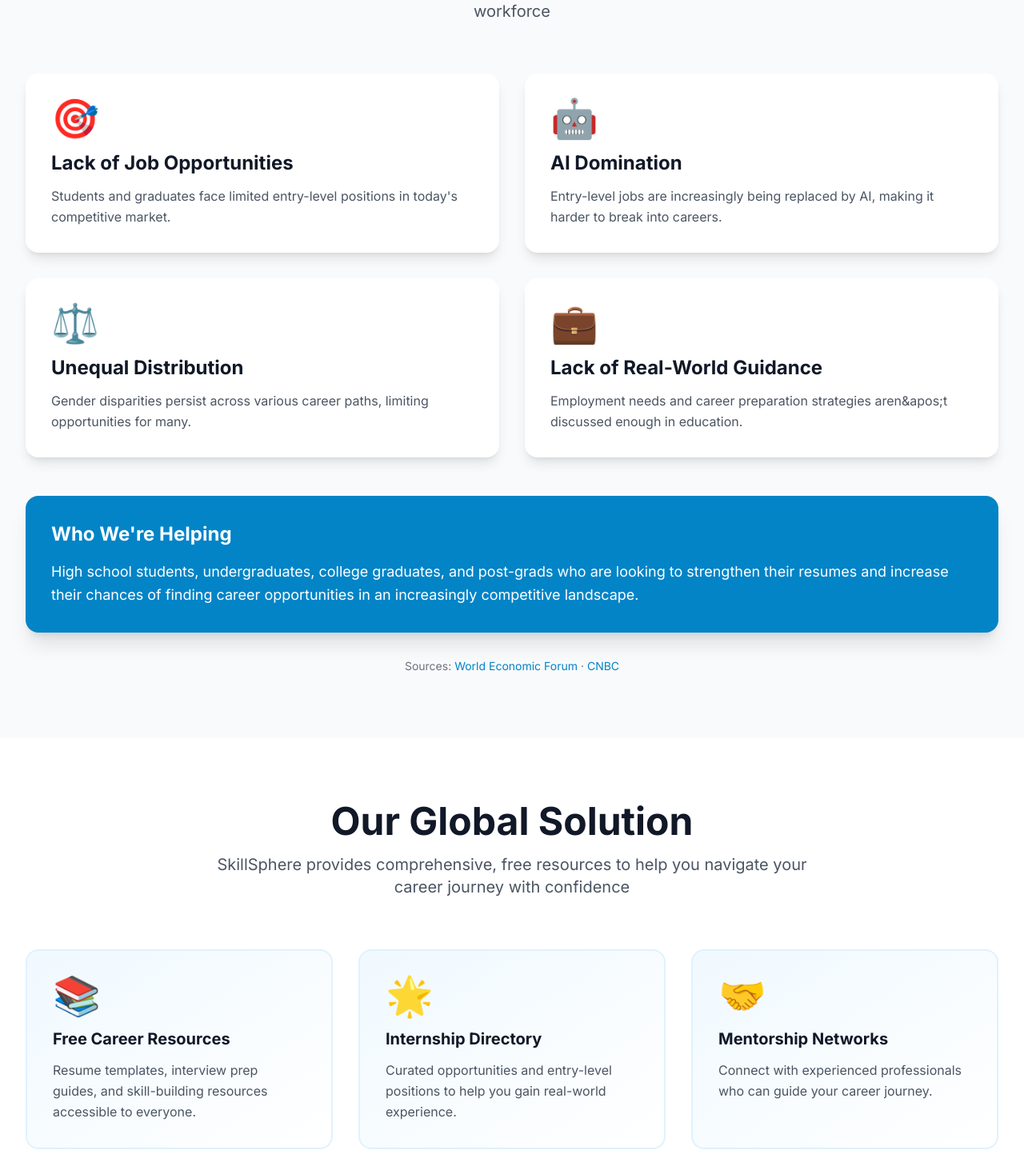
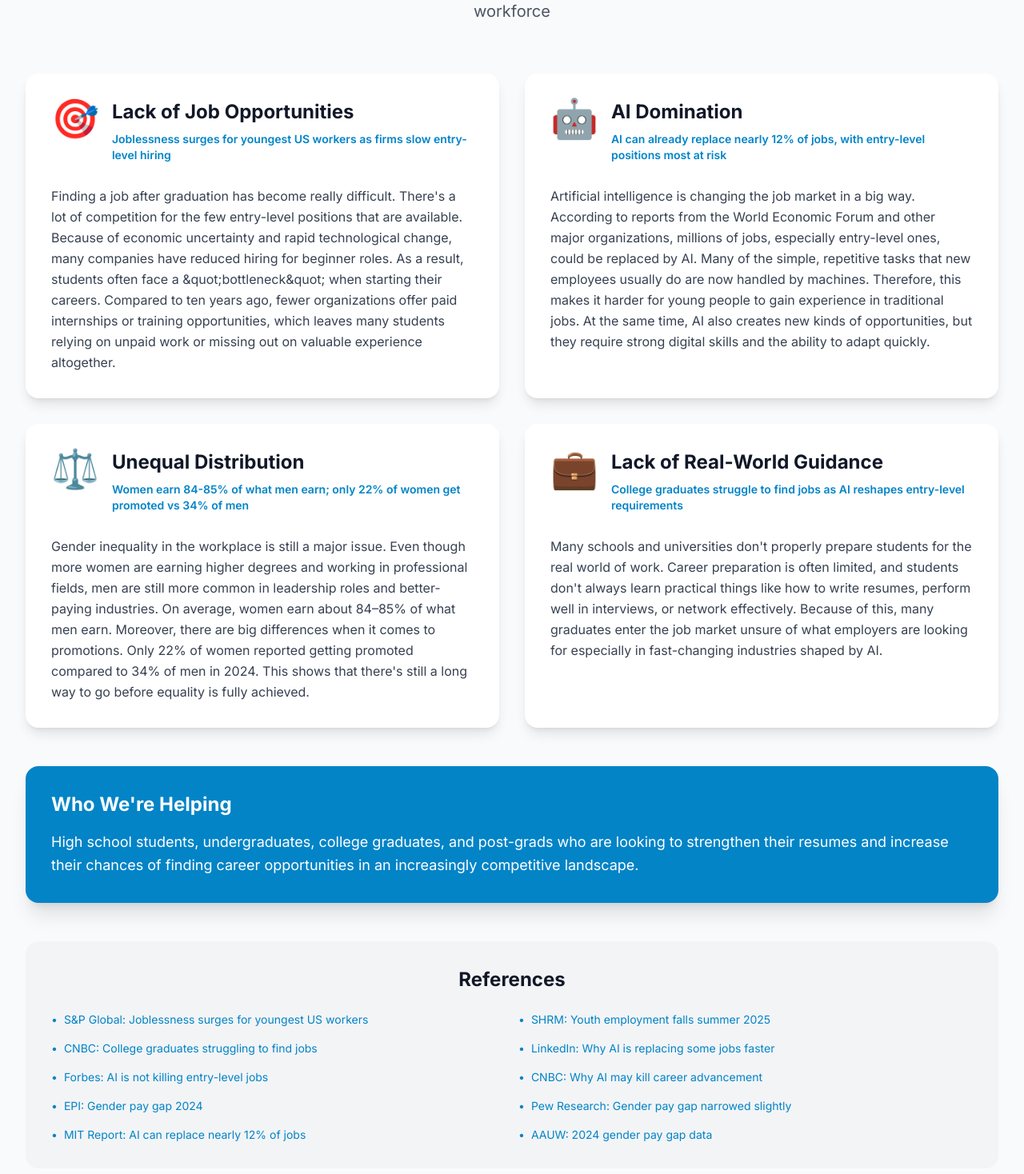
Before and after one commit to tridinhbui/skill-sphere, a Next.js app: page / in a window 1280 px wide. Shown: the part 941-2409 px from the top of the page at 80% size. Built offline with nearby package versions, Linux system fonts and the light colour scheme.

Commit message:
feat: enhance Problem and Solution sections with detailed content, statistics, and comprehensive references

```diff
--- a/components/Problem.tsx
+++ b/components/Problem.tsx
@@ -1,28 +1,32 @@
 export default function Problem() {
-  const triggers = [
+  const problems = [
     {
       title: "Lack of Job Opportunities",
       description:
-        "Students and graduates face limited entry-level positions in today's competitive market.",
+        "Finding a job after graduation has become really difficult. There's a lot of competition for the few entry-level positions that are available. Because of economic uncertainty and rapid technological change, many companies have reduced hiring for beginner roles. As a result, students often face a &quot;bottleneck&quot; when starting their careers. Compared to ten years ago, fewer organizations offer paid internships or training opportunities, which leaves many students relying on unpaid work or missing out on valuable experience altogether.",
       icon: "🎯",
+      stats: "Joblessness surges for youngest US workers as firms slow entry-level hiring",
     },
     {
       title: "AI Domination",
       description:
-        "Entry-level jobs are increasingly being replaced by AI, making it harder to break into careers.",
+        "Artificial intelligence is changing the job market in a big way. According to reports from the World Economic Forum and other major organizations, millions of jobs, especially entry-level ones, could be replaced by AI. Many of the simple, repetitive tasks that new employees usually do are now handled by machines. Therefore, this makes it harder for young people to gain experience in traditional jobs. At the same time, AI also creates new kinds of opportunities, but they require strong digital skills and the ability to adapt quickly.",
       icon: "🤖",
+      stats: "AI can already replace nearly 12% of jobs, with entry-level positions most at risk",
     },
     {
       title: "Unequal Distribution",
       description:
-        "Gender disparities persist across various career paths, limiting opportunities for many.",
+        "Gender inequality in the workplace is still a major issue. Even though more women are earning higher degrees and working in professional fields, men are still more common in leadership roles and better-paying industries. On average, women earn about 84–85% of what men earn. Moreover, there are big differences when it comes to promotions. Only 22% of women reported getting promoted compared to 34% of men in 2024. This shows that there's still a long way to go before equality is fully achieved.",
       icon: "⚖️",
+      stats: "Women earn 84-85% of what men earn; only 22% of women get promoted vs 34% of men",
     },
     {
       title: "Lack of Real-World Guidance",
       description:
-        "Employment needs and career preparation strategies aren&apos;t discussed enough in education.",
+        "Many schools and universities don't properly prepare students for the real world of work. Career preparation is often limited, and students don't always learn practical things like how to write resumes, perform well in interviews, or network effectively. Because of this, many graduates enter the job market unsure of what employers are looking for especially in fast-changing industries shaped by AI.",
       icon: "💼",
+      stats: "College graduates struggle to find jobs as AI reshapes entry-level requirements",
     },
   ];
 
@@ -40,17 +44,24 @@ export default function Problem() {
         </div>
 
         <div className="grid grid-cols-1 md:grid-cols-2 gap-8 mb-12">
-          {triggers.map((trigger, index) => (
+          {problems.map((problem, index) => (
             <div
               key={index}
               className="bg-white p-8 rounded-2xl shadow-lg hover:shadow-xl transition-all hover:-translate-y-1"
             >
-              <div className="text-5xl mb-4">{trigger.icon}</div>
-              <h3 className="text-2xl font-bold text-gray-900 mb-3">
-                {trigger.title}
-              </h3>
-              <p className="text-gray-600 leading-relaxed">
-                {trigger.description}
+              <div className="flex items-start gap-4 mb-4">
+                <div className="text-5xl flex-shrink-0">{problem.icon}</div>
+                <div className="flex-1">
+                  <h3 className="text-2xl font-bold text-gray-900 mb-2">
+                    {problem.title}
+                  </h3>
+                  <p className="text-sm text-primary-600 font-semibold mb-3">
+                    {problem.stats}
+                  </p>
+                </div>
+              </div>
+              <p className="text-gray-700 leading-relaxed">
+                {problem.description}
               </p>
             </div>
           ))}
@@ -66,27 +77,102 @@ export default function Problem() {
           </p>
         </div>
 
-        <div className="mt-8 text-center">
-          <p className="text-sm text-gray-500">
-            Sources:{" "}
+        <div className="mt-12 bg-gray-100 rounded-2xl p-8">
+          <h3 className="text-2xl font-bold text-gray-900 mb-6 text-center">
+            References
+          </h3>
+          <div className="grid grid-cols-1 md:grid-cols-2 gap-4 text-sm">
             <a
-              href="https://www.weforum.org/stories/2025/04/ai-jobs-international-workers-day/"
+              href="https://www.spglobal.com/market-intelligence/en/news-insights/articles/2025/5/joblessness-surges-for-youngest-us-workers-as-firms-slow-entrylevel-hiring-89225818"
               target="_blank"
               rel="noopener noreferrer"
-              className="text-primary-600 hover:underline"
+              className="text-primary-600 hover:text-primary-700 hover:underline flex items-start"
             >
-              World Economic Forum
+              <span className="mr-2">•</span>
+              <span>S&P Global: Joblessness surges for youngest US workers</span>
             </a>
-            {" · "}
             <a
-              href="https://www.cnbc.com/2025/09/07/ai-entry-level-jobs-hiring-careers.html"
+              href="https://www.shrm.org/topics-tools/news/talent-acquisition/youth-employment-falls-summer-2025"
               target="_blank"
               rel="noopener noreferrer"
-              className="text-primary-600 hover:underline"
+              className="text-primary-600 hover:text-primary-700 hover:underline flex items-start"
             >
-              CNBC
+              <span className="mr-2">•</span>
+              <span>SHRM: Youth employment falls summer 2025</span>
             </a>
-          </p>
+            <a
+              href="https://www.cnbc.com/2025/11/23/college-graduates-are-struggling-to-find-jobs-ai-is-partly-to-blame.html"
+              target="_blank"
+              rel="noopener noreferrer"
+              className="text-primary-600 hover:text-primary-700 hover:underline flex items-start"
+            >
+              <span className="mr-2">•</span>
+              <span>CNBC: College graduates struggling to find jobs</span>
+            </a>
+            <a
+              href="https://www.linkedin.com/posts/paolomaresca_why-ai-is-replacing-some-jobs-faster-than-activity-7371079798615339010-flIE"
+              target="_blank"
+              rel="noopener noreferrer"
+              className="text-primary-600 hover:text-primary-700 hover:underline flex items-start"
+            >
+              <span className="mr-2">•</span>
+              <span>LinkedIn: Why AI is replacing some jobs faster</span>
+            </a>
+            <a
+              href="https://www.forbes.com/sites/hessiejones/2025/11/24/ai-is-not-killing-entry-level-jobs/"
+              target="_blank"
+              rel="noopener noreferrer"
+              className="text-primary-600 hover:text-primary-700 hover:underline flex items-start"
+            >
+              <span className="mr-2">•</span>
+              <span>Forbes: AI is not killing entry-level jobs</span>
+            </a>
+            <a
+              href="https://www.cnbc.com/2025/11/20/why-ai-may-kill-career-advancement-for-many-young-workers.html"
+              target="_blank"
+              rel="noopener noreferrer"
+              className="text-primary-600 hover:text-primary-700 hover:underline flex items-start"
+            >
+              <span className="mr-2">•</span>
+              <span>CNBC: Why AI may kill career advancement</span>
+            </a>
+            <a
+              href="https://www.epi.org/blog/gender-pay-gap-2024/"
+              target="_blank"
+              rel="noopener noreferrer"
+              className="text-primary-600 hover:text-primary-700 hover:underline flex items-start"
+            >
+              <span className="mr-2">•</span>
+              <span>EPI: Gender pay gap 2024</span>
+            </a>
+            <a
+              href="https://www.pewresearch.org/short-reads/2025/03/04/gender-pay-gap-in-us-has-narrowed-slightly-over-2-decades/"
+              target="_blank"
+              rel="noopener noreferrer"
+              className="text-primary-600 hover:text-primary-700 hover:underline flex items-start"
+            >
+              <span className="mr-2">•</span>
+              <span>Pew Research: Gender pay gap narrowed slightly</span>
+            </a>
+            <a
+              href="https://www.reddit.com/r/Economics/comments/1pa5syw/mit_report_ai_can_already_replace_nearly_12_of/"
+              target="_blank"
+              rel="noopener noreferrer"
+              className="text-primary-600 hover:text-primary-700 hover:underline flex items-start"
+            >
+              <span className="mr-2">•</span>
+              <span>MIT Report: AI can replace nearly 12% of jobs</span>
+            </a>
+            <a
+              href="https://www.aauw.org/resources/news/media/press-releases/2024-gender-pay-gap-data/"
+              target="_blank"
+              rel="noopener noreferrer"
+              className="text-primary-600 hover:text-primary-700 hover:underline flex items-start"
+            >
+              <span className="mr-2">•</span>
+              <span>AAUW: 2024 gender pay gap data</span>
+            </a>
+          </div>
         </div>
       </div>
     </section>
--- a/components/Solution.tsx
+++ b/components/Solution.tsx
@@ -1,40 +1,46 @@
 export default function Solution() {
-  const features = [
+  const solutions = [
     {
       title: "Free Career Resources",
       description:
-        "Resume templates, interview prep guides, and skill-building resources accessible to everyone.",
+        "Accessible and free career resources are extremely important in the current world. SkillSphere provides tools like resume templates, interview tips, and skill-building guides to help students, especially those from underrepresented backgrounds. These resources, along with AI-based skill assessments, help students stay confident and competitive in the job market.",
       icon: "📚",
+      highlight: "AI-based skill assessments included",
     },
     {
       title: "Internship Directory",
       description:
-        "Curated opportunities and entry-level positions to help you gain real-world experience.",
+        "SkillSphere partners with companies, NGOs, and startups that care about sustainability such as those focused on renewable energy, eco-friendly production, and recycling. This helps connect students with meaningful internship opportunities that support both career growth and environmental responsibility.",
       icon: "🌟",
+      highlight: "Sustainability-focused opportunities",
     },
     {
       title: "Mentorship Networks",
       description:
-        "Connect with experienced professionals who can guide your career journey.",
+        "Mentorship in SkillSphere is based on sharing knowledge and giving back. Experienced professionals guide students, and later, those students mentor others which creates a continuous cycle of learning and growth. This approach helps build a stronger and more connected professional community.",
       icon: "🤝",
+      highlight: "Circular learning model",
     },
     {
       title: "Career Field Insights",
       description:
-        "Learn about different industries and career paths from experts in the field.",
+        "SkillSphere also helps students explore industries that focus on sustainability, green technology, and ethical business. By promoting awareness of these fields, the platform encourages students to pursue careers that balance success with social and environmental responsibility.",
       icon: "🔍",
+      highlight: "Sustainability & green tech focus",
     },
     {
       title: "AI as a Support Tool",
       description:
-        "Learn to leverage AI technology to enhance your skills rather than compete with it.",
+        "Instead of replacing human workers, AI in SkillSphere is used to support learning and development. It provides personalized feedback and adapts to each student's progress, making skill-building more efficient and accessible. This reflects circular economy values — focusing on improvement, reuse, and long-term growth.",
       icon: "💡",
+      highlight: "Personalized AI feedback",
     },
     {
       title: "Global Accessibility",
       description:
-        "Access resources from anywhere in the world, breaking down geographic barriers.",
+        "SkillSphere removes geographic barriers by making career resources available worldwide. This helps students from all backgrounds participate in the global economy, share knowledge, and collaborate across borders.",
       icon: "🌍",
+      highlight: "Worldwide access, no barriers",
     },
   ];
 
@@ -52,17 +58,22 @@ export default function Solution() {
         </div>
 
         <div className="grid grid-cols-1 md:grid-cols-2 lg:grid-cols-3 gap-8 mb-16">
-          {features.map((feature, index) => (
+          {solutions.map((solution, index) => (
             <div
               key={index}
-              className="bg-gradient-to-br from-primary-50 to-white p-8 rounded-2xl border-2 border-primary-100 hover:border-primary-300 transition-all hover:-translate-y-1"
+              className="bg-gradient-to-br from-primary-50 to-white p-8 rounded-2xl border-2 border-primary-100 hover:border-primary-300 transition-all hover:-translate-y-1 flex flex-col"
             >
-              <div className="text-5xl mb-4">{feature.icon}</div>
-              <h3 className="text-xl font-bold text-gray-900 mb-3">
-                {feature.title}
+              <div className="text-5xl mb-4">{solution.icon}</div>
+              <h3 className="text-xl font-bold text-gray-900 mb-2">
+                {solution.title}
               </h3>
-              <p className="text-gray-600 leading-relaxed">
-                {feature.description}
+              <div className="mb-3">
+                <span className="inline-block bg-primary-600 text-white text-xs px-3 py-1 rounded-full font-semibold">
+                  {solution.highlight}
+                </span>
+              </div>
+              <p className="text-gray-700 leading-relaxed flex-grow">
+                {solution.description}
               </p>
             </div>
           ))}
```
